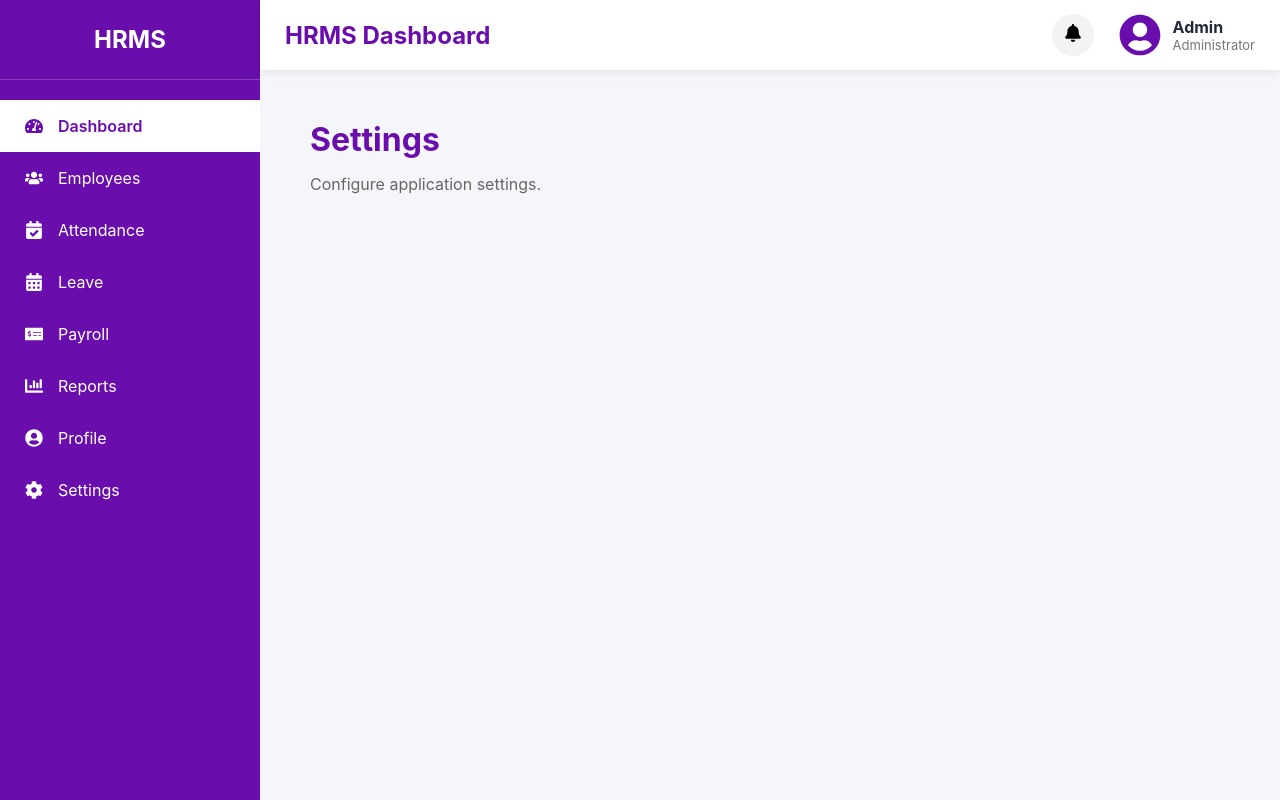
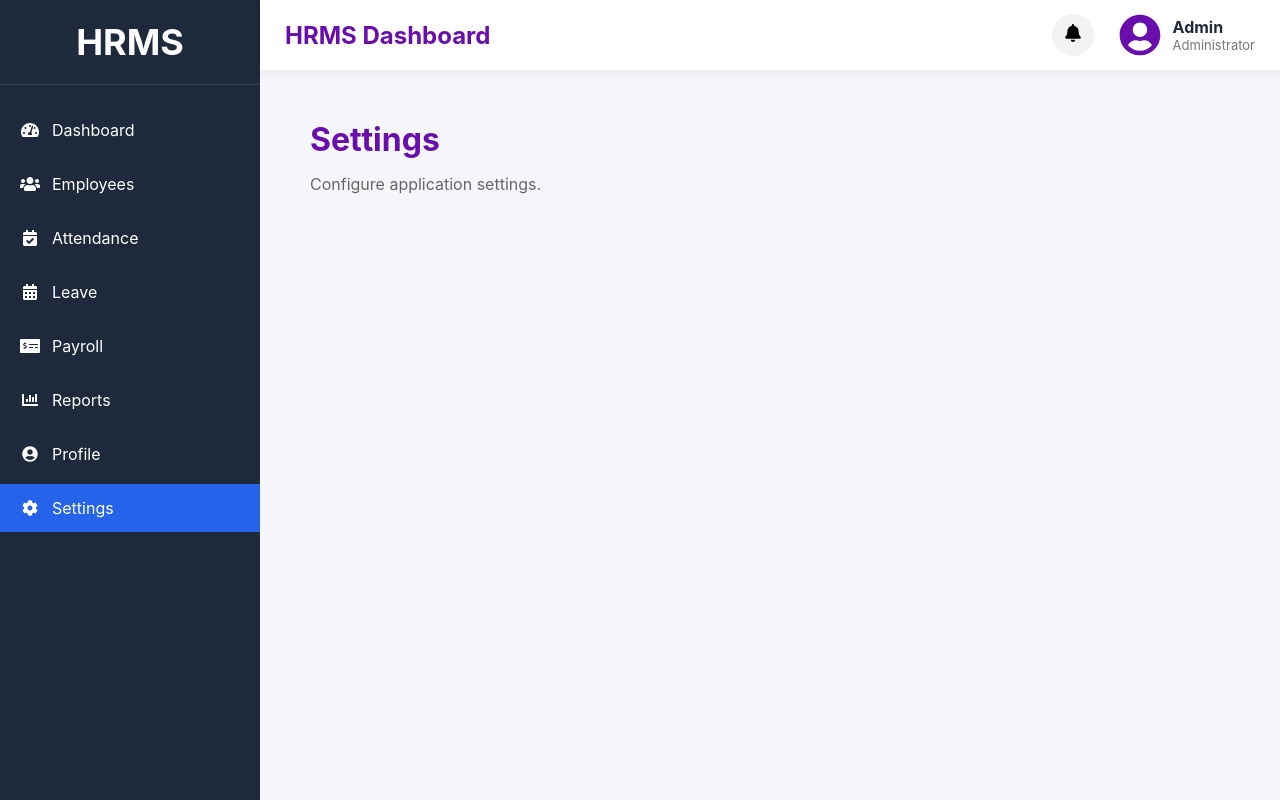
Before and after one commit to KummethaHarshavardhan/Human_Resource_Management_System, a React (Vite) app in the folder client/: page /settings in a window 1280 px wide. Built offline with nearby package versions, Linux system fonts and the light colour scheme.

Commit message:
updated in sidebar.jsx and sidebar.css

```diff
--- a/client/src/components/Sidebar/Sidebar.css
+++ b/client/src/components/Sidebar/Sidebar.css
@@ -1,67 +1,61 @@
-.sidebar{
-    width:260px;
-    height:100vh;
-    background:#6a0dad;
-    color:white;
-    position:fixed;
-    left:0;
-    top:0;
-    transition:.3s;
-    overflow-y:auto;
+.sidebar {
+  width: 260px;
+  height: 100vh;
+  background: #1e293b;
+  color: #fff;
+  position: fixed;
+  top: 0;
+  left: 0;
+  overflow-y: auto;
 }
 
-.sidebar-logo{
-    padding:25px;
-    text-align:center;
-    border-bottom:1px solid rgba(255,255,255,.2);
+.sidebar-logo {
+  padding: 20px;
+  font-size: 24px;
+  font-weight: 700;
+  text-align: center;
+  border-bottom: 1px solid rgba(255,255,255,0.1);
 }
 
-.sidebar-logo h2{
-    margin:0;
-    color:white;
+.sidebar-menu {
+  list-style: none;
+  margin: 0;
+  padding: 15px 0;
 }
 
-.sidebar-menu{
-    list-style:none;
-    padding:20px 0;
-    margin:0;
+.sidebar-menu li {
+  margin: 6px 0;
 }
 
-.sidebar-menu li{
-    display:flex;
-    align-items:center;
-    gap:15px;
-    padding:16px 25px;
-    cursor:pointer;
-    transition:.3s;
-    font-size:16px;
+.sidebar-menu li a {
+  display: flex;
+  align-items: center;
+  justify-content: flex-start;   /* Left align */
+  gap: 12px;
+
+  width: 100%;
+  padding: 14px 20px;
+
+  color: #ffffff;
+  text-decoration: none;
+
+  box-sizing: border-box;
+  transition: 0.3s;
 }
 
-.sidebar-menu li:hover{
-    background:rgba(255,255,255,.15);
+.sidebar-menu li a:hover {
+  background: #2563eb;
 }
 
-.sidebar-menu li.active{
-    background:white;
-    color:#6a0dad;
-    font-weight:600;
+.sidebar-menu li a.active {
+  background: #2563eb;
 }
 
-.sidebar-menu svg{
-    font-size:18px;
+.sidebar-menu li a svg {
+  width: 20px;
+  min-width: 20px;
 }
 
-/* Mobile */
-
-@media(max-width:768px){
-
-.sidebar{
-left:-270px;
-z-index:1200;
+.sidebar-menu li a span {
+  text-align: left;
 }
-
-.sidebar.show{
-left:0;
-}
-
-}
--- a/client/src/components/Sidebar/Sidebar.jsx
+++ b/client/src/components/Sidebar/Sidebar.jsx
@@ -8,60 +8,101 @@ import {
   FaUserCircle,
   FaCog,
 } from "react-icons/fa";
+
+import { NavLink } from "react-router-dom";
+
 import "./Sidebar.css";
 
 const Sidebar = ({ isOpen }) => {
   return (
     <aside className={`sidebar ${isOpen ? "show" : ""}`}>
-
       <div className="sidebar-logo">
         <h2>HRMS</h2>
       </div>
 
       <ul className="sidebar-menu">
 
-        <li className="active">
+        <li>
+          <NavLink
+            to="/dashboard"
+            className={({ isActive }) => (isActive ? "active" : "")}
+          >
             <FaTachometerAlt />
             <span>Dashboard</span>
+          </NavLink>
         </li>
 
         <li>
+          <NavLink
+            to="/employees"
+            className={({ isActive }) => (isActive ? "active" : "")}
+          >
             <FaUsers />
             <span>Employees</span>
+          </NavLink>
         </li>
 
         <li>
+          <NavLink
+            to="/attendance"
+            className={({ isActive }) => (isActive ? "active" : "")}
+          >
             <FaCalendarCheck />
             <span>Attendance</span>
+          </NavLink>
         </li>
 
         <li>
+          <NavLink
+            to="/leave"
+            className={({ isActive }) => (isActive ? "active" : "")}
+          >
             <FaCalendarAlt />
             <span>Leave</span>
+          </NavLink>
         </li>
 
         <li>
+          <NavLink
+            to="/payroll"
+            className={({ isActive }) => (isActive ? "active" : "")}
+          >
             <FaMoneyCheckAlt />
             <span>Payroll</span>
+          </NavLink>
         </li>
 
         <li>
+          <NavLink
+            to="/reports"
+            className={({ isActive }) => (isActive ? "active" : "")}
+          >
             <FaChartBar />
             <span>Reports</span>
+          </NavLink>
         </li>
 
         <li>
+          <NavLink
+            to="/profile"
+            className={({ isActive }) => (isActive ? "active" : "")}
+          >
             <FaUserCircle />
             <span>Profile</span>
+          </NavLink>
         </li>
 
         <li>
+          <NavLink
+            to="/settings"
+            className={({ isActive }) => (isActive ? "active" : "")}
+          >
             <FaCog />
             <span>Settings</span>
+          </NavLink>
         </li>
 
       </ul>
-
     </aside>
   );
 };
```
Lines whose indentation alone changed are shown as unchanged.
